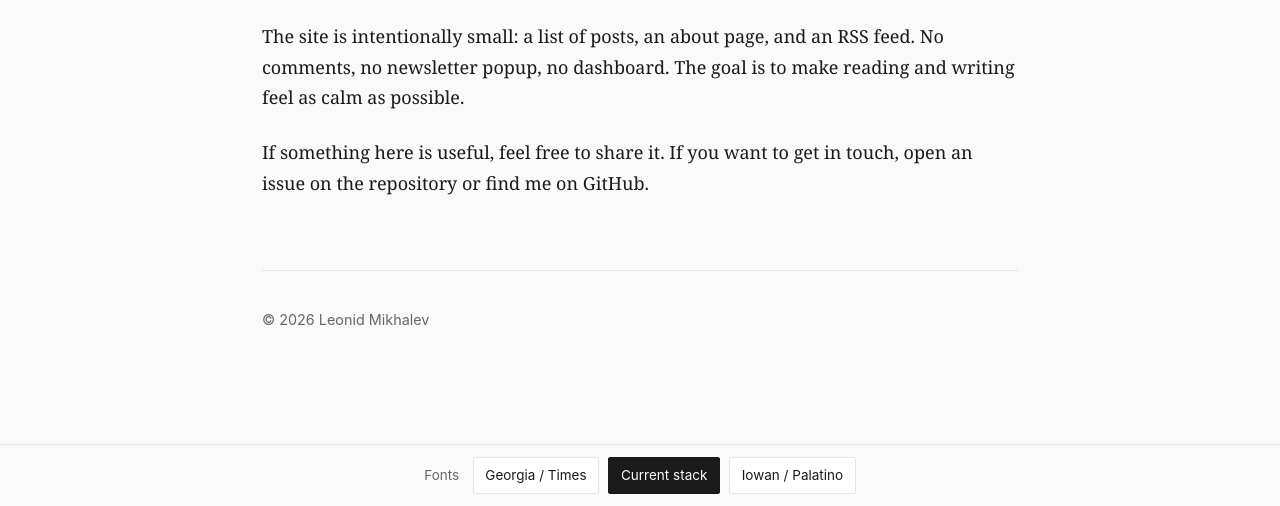
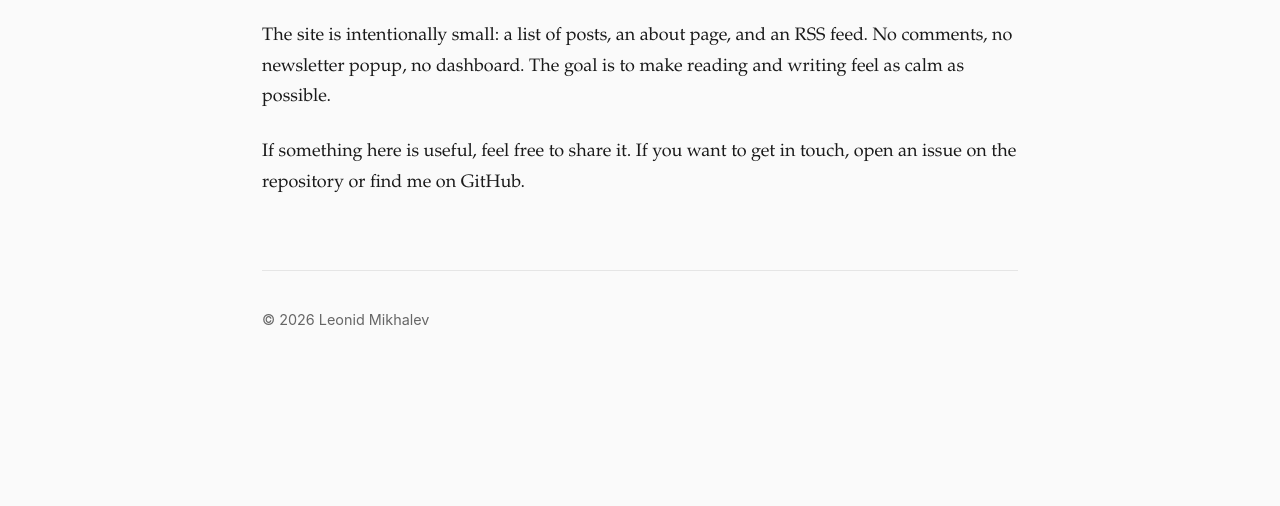
Before and after one commit to Flipkers/blog, an Astro site: page /blog/about in a window 1280 px wide. Shown: the part 294-800 px from the top of the page. Built offline with nearby package versions, Linux system fonts and the light colour scheme; Astro itself is replaced by a stand-in of ours.

Commit message:
Lock Iowan/Palatino body stack; remove font preview toggle
Keep typography-sample for local measure checks. Preview branch only.

Co-authored-by: Leonid Mikhalev <Flipkers@users.noreply.github.com>

```diff
--- a/src/layouts/Base.astro
+++ b/src/layouts/Base.astro
@@ -43,7 +43,7 @@ const fullTitle = title === siteTitle ? title : `${title} · ${siteTitle}`;
       href={`${import.meta.env.BASE_URL}rss.xml`}
     />
   </head>
-  <body class="font-current">
+  <body>
     <div class="site">
       <header class="site-header">
         <p class="site-title">
@@ -61,53 +61,5 @@ const fullTitle = title === siteTitle ? title : `${title} · ${siteTitle}`;
         <p>&copy; {new Date().getFullYear()} {siteTitle}</p>
       </footer>
     </div>
-    <div class="font-toggle" role="group" aria-label="Font preview">
-      <span>Fonts</span>
-      <button type="button" data-font="georgia">Georgia / Times</button>
-      <button type="button" data-font="current">Current stack</button>
-      <button type="button" data-font="iowan">Iowan / Palatino</button>
-    </div>
-    <script is:inline>
-      (function () {
-        var allowed = { georgia: 1, current: 1, iowan: 1 };
-        var body = document.body;
-        var buttons = document.querySelectorAll('.font-toggle [data-font]');
-
-        function apply(name) {
-          if (!allowed[name]) name = 'current';
-          body.classList.remove('font-georgia', 'font-current', 'font-iowan');
-          body.classList.add('font-' + name);
-          try {
-            localStorage.setItem('blog-font', name);
-          } catch (_) {}
-          buttons.forEach(function (btn) {
-            btn.setAttribute('aria-pressed', btn.getAttribute('data-font') === name ? 'true' : 'false');
-          });
-          try {
-            var url = new URL(window.location.href);
-            if (url.searchParams.get('font') !== name) {
-              url.searchParams.set('font', name);
-              history.replaceState(null, '', url);
-            }
-          } catch (_) {}
-        }
-
-        var fromQuery = null;
-        try {
-          fromQuery = new URLSearchParams(window.location.search).get('font');
-        } catch (_) {}
-        var stored = null;
-        try {
-          stored = localStorage.getItem('blog-font');
-        } catch (_) {}
-        apply(fromQuery || stored || 'current');
-
-        buttons.forEach(function (btn) {
-          btn.addEventListener('click', function () {
-            apply(btn.getAttribute('data-font'));
-          });
-        });
-      })();
-    </script>
   </body>
 </html>
--- a/src/styles/global.css
+++ b/src/styles/global.css
@@ -5,66 +5,12 @@
   --color-link: #1a1a1a;
   --color-link-hover: #000000;
   --color-border: #e5e5e5;
-  /* Default = current shipped stack until a variant is chosen */
-  --font-body: Georgia, 'Iowan Old Style', 'Palatino Linotype', Palatino, 'Times New Roman', serif;
+  --font-body: 'Iowan Old Style', 'Palatino Linotype', Palatino, Charter, 'Bitstream Charter',
+    'Sitka Text', Cambria, Georgia, serif;
   --font-sans: -apple-system, BlinkMacSystemFont, 'Segoe UI', Helvetica, Arial, sans-serif;
   --measure: 42rem; /* ~680–720px / ~65–75 characters */
   --space: 1.25rem;
   --line: 1.7;
-}
-
-/* Font preview variants — toggle via ?font= or the on-page control */
-body.font-georgia {
-  --font-body: Georgia, 'Times New Roman', Times, serif;
-}
-
-body.font-current {
-  --font-body: Georgia, 'Iowan Old Style', 'Palatino Linotype', Palatino, 'Times New Roman', serif;
-}
-
-body.font-iowan {
-  --font-body: 'Iowan Old Style', 'Palatino Linotype', Palatino, Charter, 'Bitstream Charter',
-    'Sitka Text', Cambria, Georgia, serif;
-}
-
-.font-toggle {
-  position: fixed;
-  z-index: 50;
-  inset-inline: 0;
-  bottom: 0;
-  display: flex;
-  flex-wrap: wrap;
-  justify-content: center;
-  gap: 0.5rem;
-  padding: 0.65rem 0.75rem calc(0.65rem + env(safe-area-inset-bottom));
-  background: rgba(250, 250, 250, 0.94);
-  border-top: 1px solid var(--color-border);
-  font-family: var(--font-sans);
-  font-size: 0.75rem;
-  color: var(--color-muted);
-}
-
-.font-toggle span {
-  align-self: center;
-  margin-right: 0.25rem;
-}
-
-.font-toggle button {
-  appearance: none;
-  margin: 0;
-  padding: 0.35rem 0.65rem;
-  border: 1px solid var(--color-border);
-  border-radius: 2px;
-  background: #fff;
-  color: var(--color-text);
-  font: inherit;
-  cursor: pointer;
-}
-
-.font-toggle button[aria-pressed='true'] {
-  border-color: var(--color-text);
-  background: var(--color-text);
-  color: #fff;
 }
 
 *,
@@ -81,7 +27,6 @@ html {
 body {
   margin: 0;
   min-height: 100vh;
-  padding-bottom: 3.5rem;
   background:
     radial-gradient(ellipse 120% 80% at 50% -20%, #f3f1ec 0%, transparent 55%),
     var(--color-bg);
```
